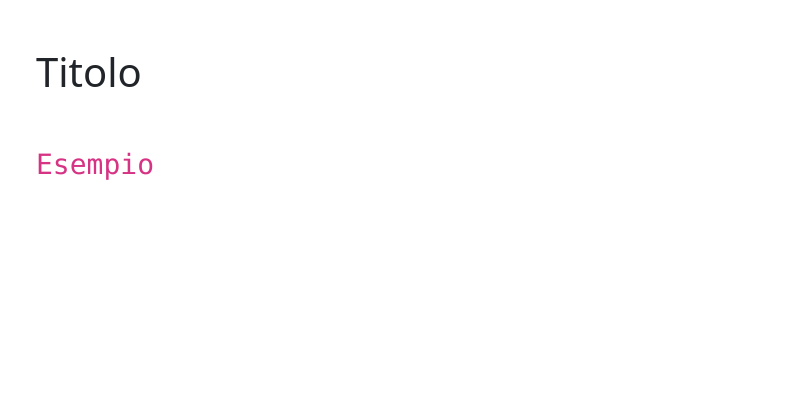
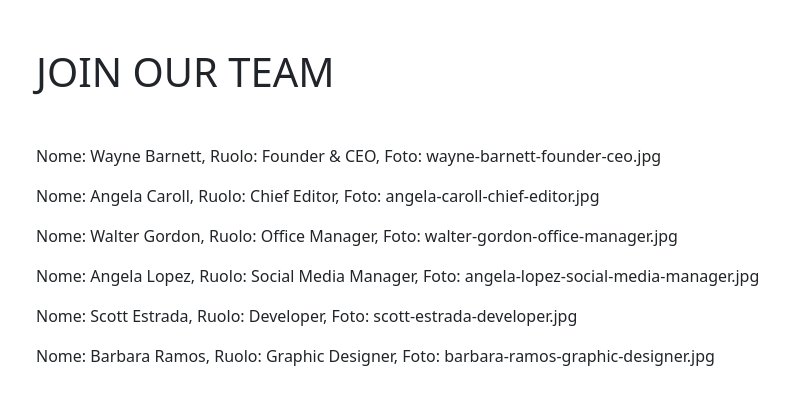
Before and after one commit to Andsirpa/js-our-team, a plain HTML site: page index.html in a window 1280 px wide. Shown: the whole page, without its empty margins (46-835 px from the left). Drawn offline with nearby package versions, Linux system fonts and the light colour scheme.

Commit message:
feat: add info sul dom

```diff
--- a/index.html
+++ b/index.html
@@ -30,8 +30,10 @@
 
 <body>
     <div class="container">
-        <h1 class="my-5">Titolo</h1>
-        <code class="fs-3" id="result">Esempio</code>
+        <h1 class="my-5">JOIN OUR TEAM</h1>
+
+        <div id="card-container"></div>
+
     </div>
 
 
--- a/js/main.js
+++ b/js/main.js
@@ -37,3 +37,16 @@ const team = [
 for (const member of team) {
     console.log(`Nome: ${member.name}, Ruolo: ${member.role}, Foto: ${member.image}`);
 }
+
+// modifico il DOM per stampare le info a schermo
+
+const cardContainer = document.getElementById('card-container')
+
+for (const member of team) {
+    // creo un paragrafo dove inserire le info
+    const info = document.createElement('p')
+    info.innerHTML = `Nome: ${member.name}, Ruolo: ${member.role}, Foto: ${member.image}`
+
+    // aggiungo le info al container
+    cardContainer.appendChild(info)
+}
```
